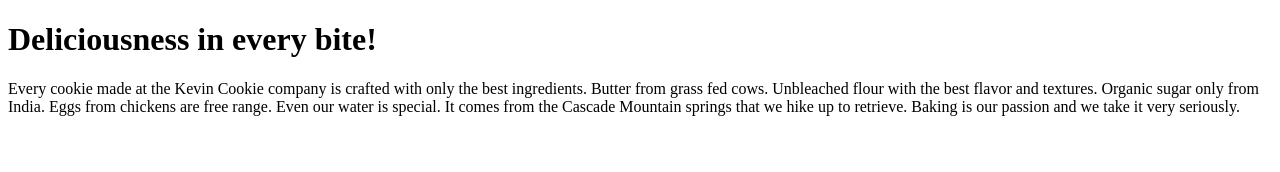
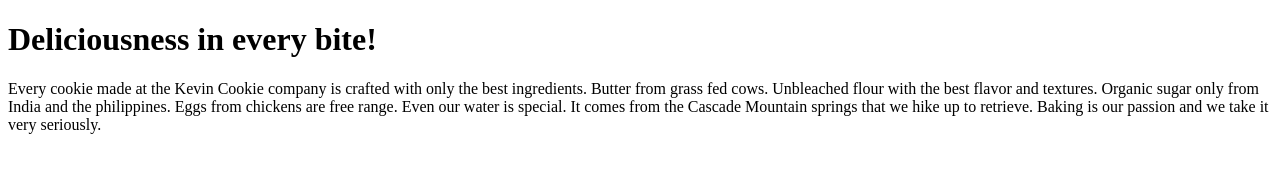
Before and after one commit to Varshith2121/CookieCompany.com, a plain HTML site: page index.htm in a window 1280 px wide. Drawn offline with Linux system fonts and the light colour scheme.

Commit message:
Update index.htm

```diff
--- a/index.htm
+++ b/index.htm
@@ -5,7 +5,7 @@
 <h1>Deliciousness in every bite!</h1>
 
 
-<p>Every cookie made at the Kevin Cookie company is crafted with only the best ingredients. Butter from grass fed cows. Unbleached flour with the best flavor and textures. Organic sugar only from India. Eggs from chickens are free range. Even our water is special. It comes from the Cascade Mountain springs that we hike up to retrieve. Baking is our passion and we take it very seriously.</p>
+<p>Every cookie made at the Kevin Cookie company is crafted with only the best ingredients. Butter from grass fed cows. Unbleached flour with the best flavor and textures. Organic sugar only from India and the philippines. Eggs from chickens are free range. Even our water is special. It comes from the Cascade Mountain springs that we hike up to retrieve. Baking is our passion and we take it very seriously.</p>
 
 
 </body>
```
